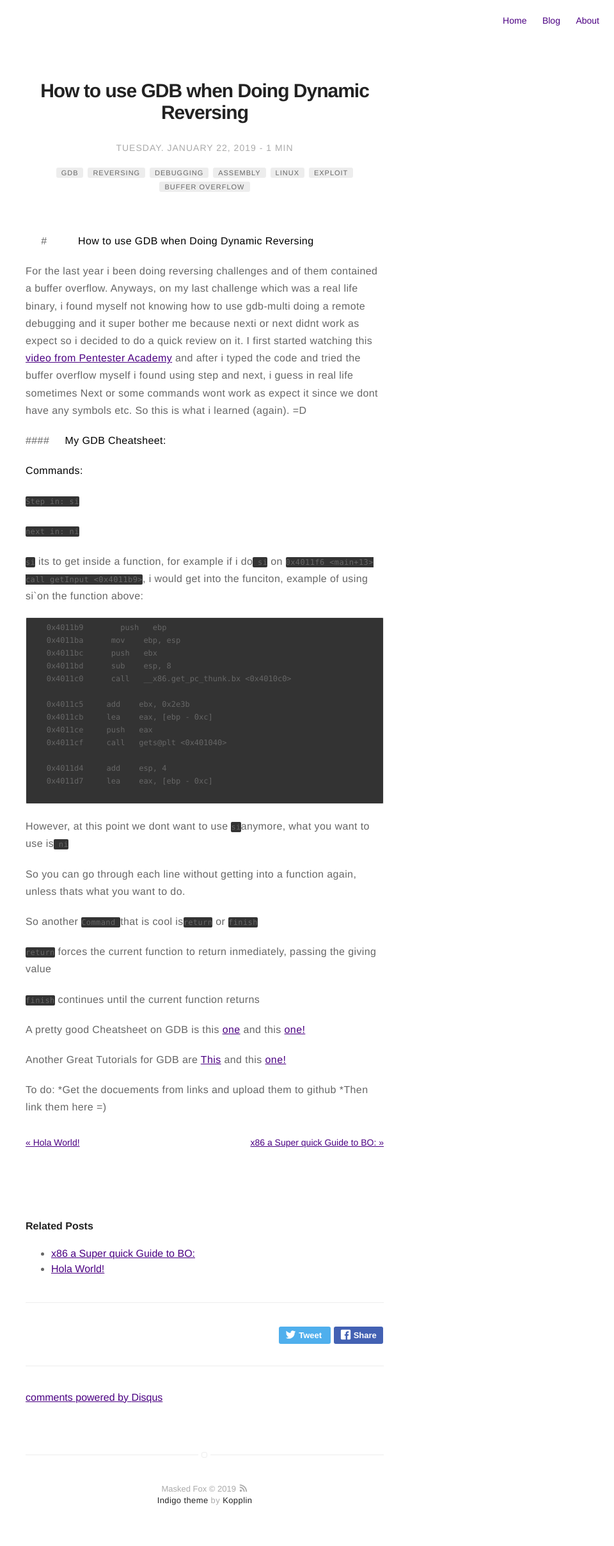
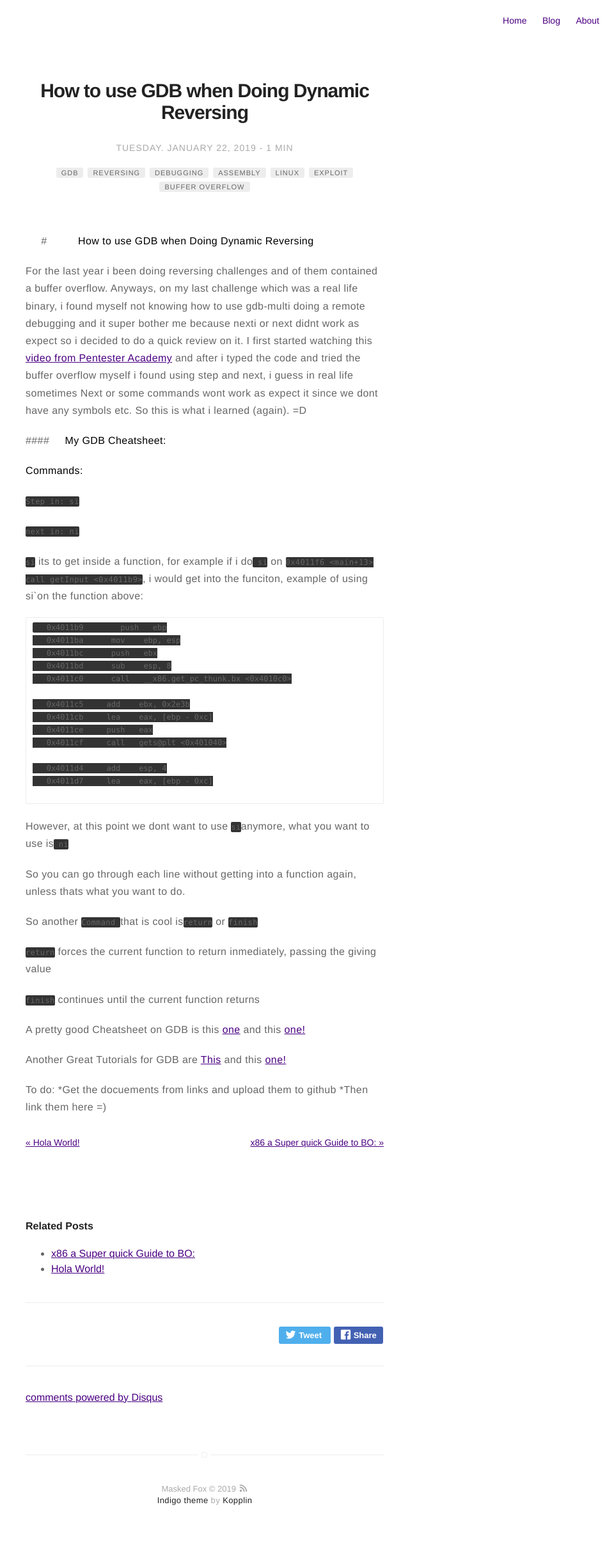
Before and after one commit to MaskedFox/maskedfox.github.io, a Jekyll site: the page built from _posts/2019-01-22-My-GDB-Cheat.md, in a window 1280 px wide. Shown: the whole page at 64% size, without its empty margins (320-1280 px from the left). Built offline with Jekyll 4.4.1, drawn with Linux system fonts in a browser that asks for light colours; comment, search, counter and statistics services are not loaded.

Commit message:
Update general.sass

```diff
--- a/_sass/base/general.sass
+++ b/_sass/base/general.sass
@@ -110,7 +110,7 @@ pre
 	font-size: 1.2rem
 	line-height: 2rem
 	overflow: auto
-	background: #333
+	background: #fff
 	border: 1px solid $epsilon
 	border-radius: 2px
 
```
